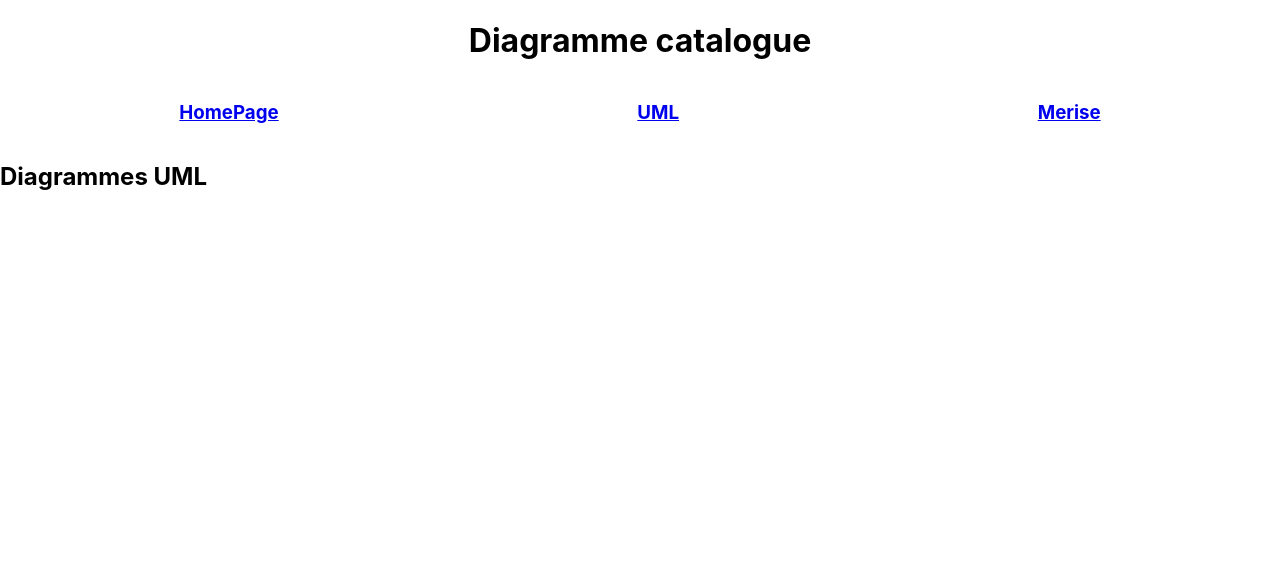
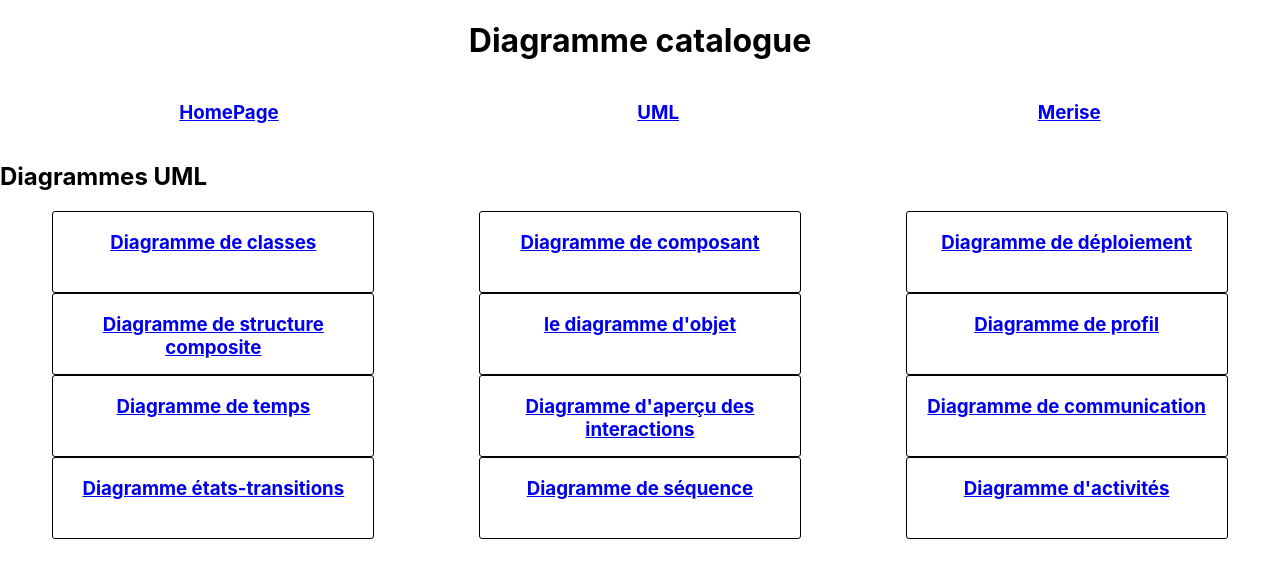
Before and after one commit to 2023-cda-alt-devops-p4/Alexandre_Diagram_catalog, a React (Create React App) app: page /Uml in a window 1280 px wide. Shown: the top 578 px of the page. Built offline with nearby package versions, Linux system fonts and the light colour scheme.

Commit message:
adding cards to umlpage and init of detailspage

```diff
--- a/src/components/Card/Card.jsx
+++ b/src/components/Card/Card.jsx
@@ -1,10 +1,17 @@
 import React from "react"
+import { Link } from "react-router-dom";
+import './card.css';
+
 
 const Card = (props) => {
 
     return (
         <div className="Card-container">
-
+            <Link to={"/details/Umldata/"+props.id} className="card-link">
+                <h3 className="Card-tittle">
+                    {props.name}
+                </h3>
+            </Link>
         </div>
     )
 }
--- a/src/components/Card/card.css
+++ b/src/components/Card/card.css
@@ -0,0 +1,17 @@
+.Card-container{
+    display: flex;
+    justify-content: center;
+    text-align: center;
+    width: 20rem;
+    height: 5rem;
+    border: solid black 1px;
+    border-radius: 3px;
+}
+
+.card-link{
+
+}
+
+.Card-tittle{
+
+}
--- a/src/components/NavBar/NavBar.jsx
+++ b/src/components/NavBar/NavBar.jsx
@@ -1,5 +1,5 @@
 import React from "react";
-import { Link, useNavigate } from "react-router-dom";
+import { Link } from "react-router-dom";
 import './navbar.css'
 
 const NavBar = () => {
--- a/src/pages/UmlPage/UmlPage.jsx
+++ b/src/pages/UmlPage/UmlPage.jsx
@@ -1,7 +1,7 @@
 import React, { useState, useEffect } from "react"
 import UmlData from "../../ressources/UmlData.json"
 import './umlpage.css';
-import axios from "axios";
+import Card from "../../components/Card/Card";
 
 const UmlPage = () => {
     const [umlData, setUmlData] = useState()
@@ -21,8 +21,9 @@ const UmlPage = () => {
                 </p>
             </div>
             <div className="umlpage-card_container">
-
-
+                {umlData?.diagrams.map((diagram) => (
+                    <Card key={diagram.id} name={diagram.name} id={diagram.id} />
+                ))}
             </div>
 
         </div>
--- a/src/pages/UmlPage/umlpage.css
+++ b/src/pages/UmlPage/umlpage.css
@@ -0,0 +1,21 @@
+.umlpage-container{
+
+}
+
+.umlpage-header{
+
+}
+
+.umlpage-header-tittle{
+
+}
+
+.umlpage-header-description{
+
+}
+
+.umlpage-card_container{
+    display: flex;
+    flex-wrap: wrap;
+    justify-content: space-around;
+}
--- /dev/null
+++ b/src/pages/detailspage/DetailsPage.jsx
@@ -0,0 +1,20 @@
+import React, {useState,useEffect} from "react";
+import {useParams } from "react-router-dom";
+import UmlData from "../../ressources/UmlData.json"
+
+const DetailsPage = (props) => {
+    const { id,json } = useParams();
+    const [umlData, setUmlData] = useState()
+
+    useEffect(()=>{
+        setUmlData(UmlData.diagrams.find((diagram) => diagram.id ==id))
+    },[])
+
+    return (
+        <div className="details_container">
+            <p>oui</p>
+        </div>
+    )
+}
+
+export default DetailsPage;
--- a/src/ressources/UmlData.json
+++ b/src/ressources/UmlData.json
@@ -3,20 +3,7 @@
     "description":"",
     "diagrams": [
         {
-            "name": "",
-            "description":"",
-            "url":"",
-            "details":"",
-            "essential":true,
-            "components":[
-                {
-                    "name":"",
-                    "url":"",
-                    "description":""
-                }
-            ]
-        },
-        {
+        "id": 1,
         "name": "Diagramme de classes",
         "description":"Le diagramme de classes est utilisé, pour les langages orientés objet, de modéliser les objets. On modélise leur attribut, leur méthode, les liens entre les objets et les héritages",
         "url":"http://www.lsv.fr/~schmitz/teach/2003_AP_Java/UML/fig/projet.png",
@@ -61,6 +48,7 @@
         ]
         },
         {
+            "id": 2,
         "name": "Diagramme de composant",
         "description":"Diagramme utilisé pour representé la structure d'un systeme et les relations entre les composant de celui-ci. Le diagramme peut representé les composant principaut d'un logiciel d'un application web, d'un application mobile ...",
         "url":"",
@@ -75,6 +63,7 @@
         ]
     },
     {
+        "id": 3,
         "name": "Diagramme de déploiement",
         "description":"un diagramme de déploiement sert à représenter l'utilisation de l'infrastructure du système et la manière dont les composants sont répartis ainsi que leurs relations entre eux",
         "url":"",
@@ -89,6 +78,7 @@
         ]
     },
     {
+        "id": 4,
         "name": "Diagramme de structure composite",
         "description":"Ce Diagramme expose la structure interne d'un composant d'un systeme que l'on appelle structure composite ",
         "url":"",
@@ -103,6 +93,7 @@
         ]
     },
     {
+        "id": 5,
         "name": "le diagramme d'objet",
         "description":"le diagramme d'objet permet de representé des instances de classes et des relations entre ces instances",
         "url":"",
@@ -117,6 +108,7 @@
         ]
     },
     {
+        "id": 6,
         "name": "Diagramme de profil",
         "description":"Un diagramme Profil est tout diagramme créé dans un paquetage profil, il est utilisé en extenxion des autre diagrammes UML",
         "url":"",
@@ -131,6 +123,7 @@
         ]
     },
     {
+        "id": 7,
         "name": "Diagramme de temps",
         "description":"Le diagramme de temps montre comment les objets interagissent entre eux dans un laps de temps donné",
         "url":"",
@@ -145,6 +138,7 @@
         ]
     },
     {
+        "id": 8,
         "name": "Diagramme d'aperçu des interactions",
         "description":"Ce diagramme combinent des éléments de diagrammes d'activité avec des diagrammes de séquence pour montrer le flux de l'exécution de programme ",
         "url":"",
@@ -159,6 +153,7 @@
         ]
     },
     {
+        "id": 9,
         "name": "Diagramme de communication",
         "description":"Le diagramme de communication modélisent la manière dont les objets s’associent et se connectent par le biais de relations et de messages",
         "url":"",
@@ -173,6 +168,7 @@
         ]
     },
     {
+        "id": 10,
         "name": "Diagramme états-transitions",
         "description":"",
         "url":"",
@@ -187,6 +183,7 @@
         ]
     },
     {
+        "id": 11,
         "name": "Diagramme de séquence",
         "description":"",
         "url":"",
@@ -201,6 +198,7 @@
         ]
     },
     {
+        "id": 12,
         "name": "Diagramme d'activités",
         "description":"",
         "url":"",
--- a/src/routes.jsx
+++ b/src/routes.jsx
@@ -2,6 +2,7 @@ import { Route, Routes as RoutesContainer } from "react-router-dom";
 import HomePage from "./pages/HomePage";
 import UmlPage from "./pages/UmlPage/UmlPage"
 import MerisePage from "./pages/MerisePage"
+import DetailsPage from "./pages/detailspage/DetailsPage"
 
 const Routes = () => {
 	return (
@@ -16,6 +17,7 @@ const Routes = () => {
                                 <Route path="/" element={<HomePage />} />
                                 <Route path="/Uml" element={<UmlPage />} />
                                 <Route path="/Merise" element={<MerisePage />} />
+								<Route path={"/details/:json/:id"} element={<DetailsPage />} />
 							</RoutesContainer>
 						</div>
 					</div>
```
Also changed, not shown: src/pages/DetailsPage.jsx (deleted).
